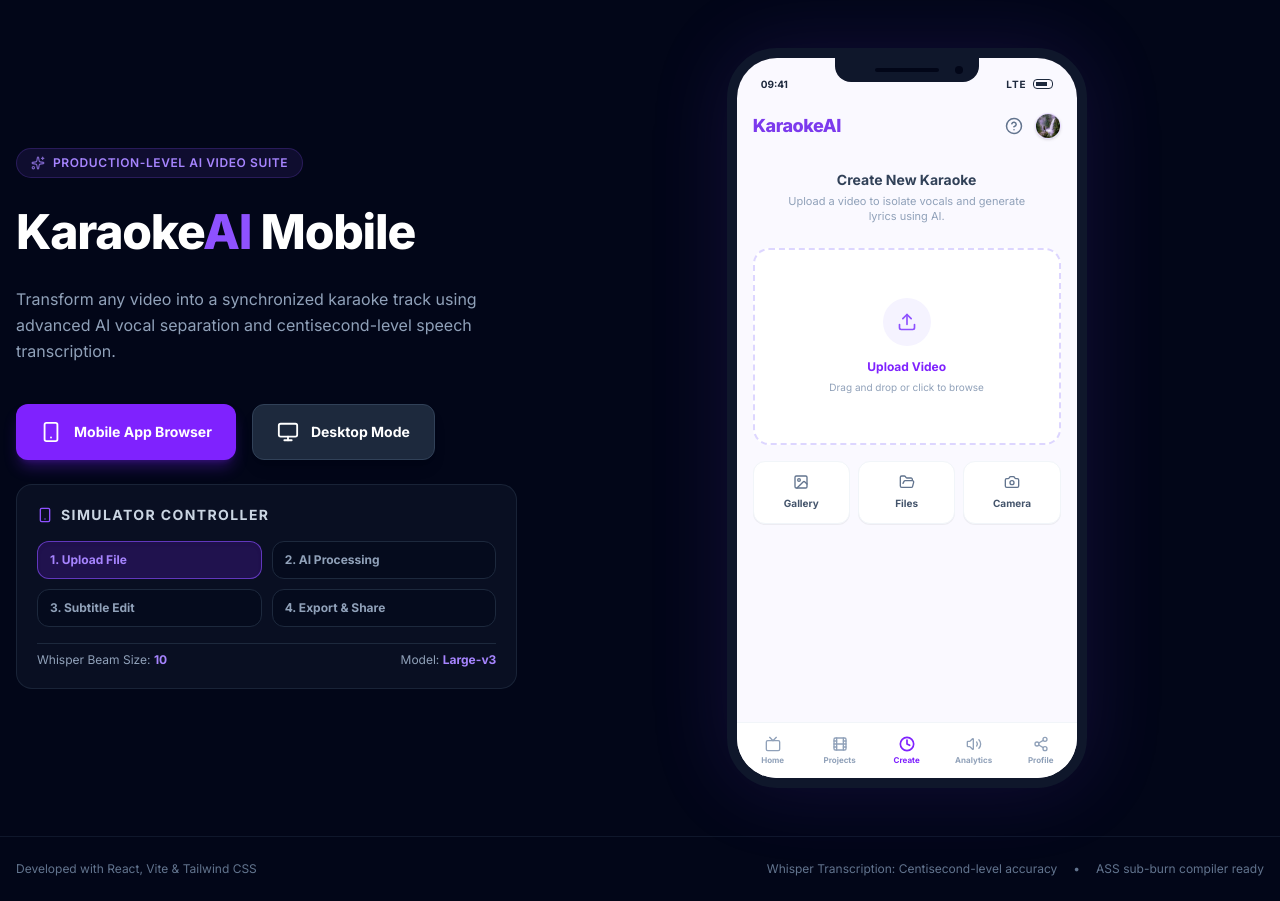
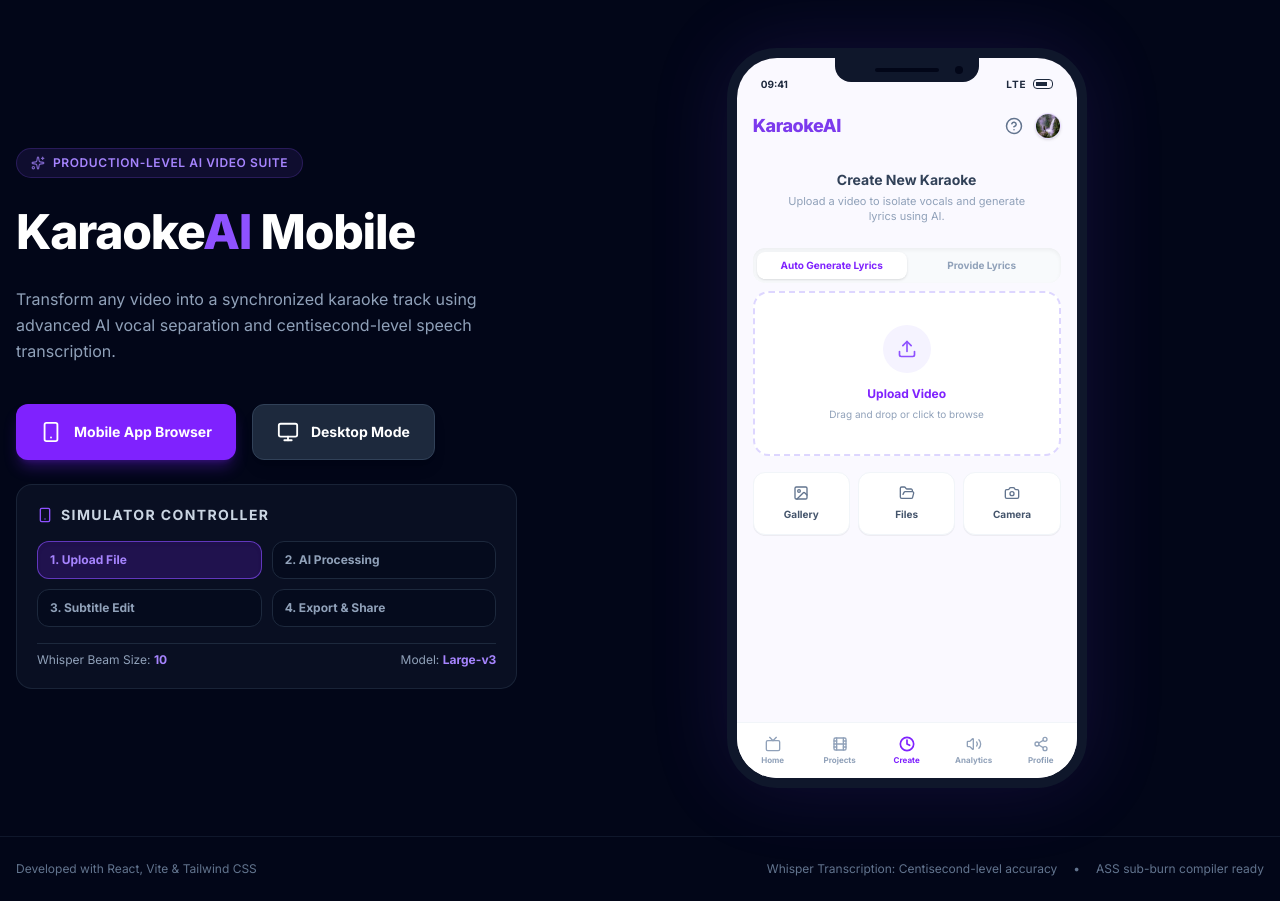
Before and after one commit to shanmuganathan457/karaoke-video-generator, a React (Vite) app: page / in a window 1280 px wide. Built offline with nearby package versions, Linux system fonts and the light colour scheme.

Commit message:
feat: custom lyrics mode, auto title from lyrics, remove Format toggle

```diff
--- a/src/App.tsx
+++ b/src/App.tsx
@@ -56,6 +56,8 @@
   const [selectedFile, setSelectedFile] = useState<string | null>(null);
   const [appMode, setAppMode] = useState<'landing' | 'mobile' | 'desktop'>('landing');
   const [uploadedVideoUrl, setUploadedVideoUrl] = useState<string | null>(null);
+  const [uploadMode, setUploadMode] = useState<'auto' | 'custom'>('auto');
+  const [customLyrics, setCustomLyrics] = useState('');
 
   const [jobId, setJobId] = useState<string | null>(null);
   const [segments, setSegments] = useState<any[]>([]);
@@ -145,6 +147,9 @@
         const formData = new FormData();
         formData.append("video", file);
         formData.append("romanize", "true");
+        if (uploadMode === 'custom' && customLyrics.trim() !== '') {
+          formData.append("custom_lyrics", customLyrics.trim());
+        }
 
         // Send to real Python backend!
         const response = await fetch(`${apiBaseUrl}/generate`, {
@@ -159,6 +164,22 @@
           const data = await response.json();
           setJobId(data.job_id);
           setSegments(data.segments);
+
+          // Set video title to first 3 words of generated lyrics
+          if (data.segments && data.segments.length > 0) {
+            let firstWords: string[] = [];
+            for (const seg of data.segments) {
+              if (seg.words) {
+                firstWords.push(...seg.words.map((w:any) => w.word));
+              } else if (seg.text) {
+                firstWords.push(...seg.text.split(' '));
+              }
+              if (firstWords.length >= 3) break;
+            }
+            if (firstWords.length > 0) {
+              setVideoTitle(firstWords.slice(0, 3).join(' '));
+            }
+          }
 
           // Fetch video as blob with ngrok header (video tag can't send custom headers)
           const videoResp = await fetch(apiBaseUrl + data.video_url, {
@@ -188,7 +209,6 @@
   const getFileSize = () => {
     // Rough estimate: Original ~same as input, HD adds ~40% for re-encoding
     const base = selectedQuality === 'HD' ? 58.4 : 42.8;
-    if (selectedFormat === 'MOV') return (base * 1.35).toFixed(1);
     return base.toFixed(1);
   };
 
@@ -384,6 +404,31 @@
                         </p>
                       </div>
 
+                      {/* Tab Switcher */}
+                      <div className="flex bg-slate-50 p-1 rounded-xl shadow-inner mb-2">
+                        <button
+                          onClick={() => setUploadMode('auto')}
+                          className={`flex-1 py-1.5 text-[10px] font-bold rounded-lg transition-colors ${uploadMode === 'auto' ? 'bg-white text-violet-600 shadow-sm' : 'text-slate-400 hover:text-slate-600'}`}
+                        >
+                          Auto Generate Lyrics
+                        </button>
+                        <button
+                          onClick={() => setUploadMode('custom')}
+                          className={`flex-1 py-1.5 text-[10px] font-bold rounded-lg transition-colors ${uploadMode === 'custom' ? 'bg-white text-violet-600 shadow-sm' : 'text-slate-400 hover:text-slate-600'}`}
+                        >
+                          Provide Lyrics
+                        </button>
+                      </div>
+
+                      {uploadMode === 'custom' && (
+                        <textarea
+                          value={customLyrics}
+                          onChange={(e) => setCustomLyrics(e.target.value)}
+                          placeholder="Paste your lyrics here to align perfectly with the audio..."
+                          className="w-full h-24 p-3 text-xs bg-slate-50 border border-slate-200 rounded-xl focus:outline-none focus:ring-2 focus:ring-violet-500 focus:border-transparent resize-none text-slate-700 placeholder-slate-400 mb-2"
+                        />
+                      )}
+
                       {/* Drag and Drop Card */}
                       <input
                         type="file"
@@ -404,7 +449,7 @@
                           if (inputEl) inputEl.click();
                           else handleUploadClick('custom_video.mp4');
                         }}
-                        className="w-full border-2 border-dashed border-violet-200 bg-white hover:border-violet-400 rounded-2xl py-12 px-6 flex flex-col items-center justify-center gap-3 transition-colors group cursor-pointer"
+                        className="w-full border-2 border-dashed border-violet-200 bg-white hover:border-violet-400 rounded-2xl py-8 px-6 flex flex-col items-center justify-center gap-3 transition-colors group cursor-pointer"
                       >
                         <div className="w-12 h-12 rounded-full bg-violet-50 flex items-center justify-center text-violet-500 group-hover:scale-105 transition-transform">
                           <Upload size={20} />
@@ -416,7 +461,8 @@
                       </button>
 
                       {/* Source Choices */}
-                      <div className="grid grid-cols-3 gap-2">
+                      {uploadMode === 'auto' && (
+                        <div className="grid grid-cols-3 gap-2 mt-4">
                           {[
                             { name: "Gallery", icon: ImageIcon, file: "gallery_shot_03.mp4" },
                             { name: "Files", icon: FolderOpen, file: "mysong2.mp4" },
@@ -425,13 +471,14 @@
                             <button
                               key={src.name}
                               onClick={() => handleUploadClick(src.file)}
-                            className="bg-white border border-slate-100 rounded-xl p-3 flex flex-col items-center justify-center gap-1.5 hover:bg-slate-50 transition-colors shadow-2xs"
+                              className="bg-white border border-slate-100 rounded-xl p-3 flex flex-col items-center justify-center gap-1.5 hover:bg-slate-50 transition-colors shadow-2xs cursor-pointer"
                             >
                               <src.icon size={16} className="text-slate-500" />
                               <span className="text-[10px] font-bold text-slate-600">{src.name}</span>
                             </button>
                           ))}
                         </div>
+                      )}
                     </div>
                   </motion.div>
                 )}
@@ -769,30 +816,11 @@
                               )}
                             </div>
 
-                            <div className="grid grid-cols-12 gap-3 pt-1 items-center">
-                              <div className="col-span-7 space-y-1.5">
-                                <span className="text-[9px] font-bold text-slate-400 uppercase tracking-widest block">Format</span>
-                                <div className="flex gap-1.5">
-                                  {(['MP4', 'MOV'] as const).map((f) => (
-                                    <button
-                                      key={f}
-                                      onClick={() => setSelectedFormat(f)}
-                                      className={`px-3 py-1 text-[10px] font-bold rounded-lg transition-colors ${
-                                        selectedFormat === f
-                                        ? 'bg-violet-600 text-white'
-                                        : 'bg-slate-50 text-slate-500 hover:bg-slate-100'
-                                      }`}
-                                    >
-                                      {f}
-                                    </button>
-                                  ))}
-                                </div>
-                              </div>
-
+                            <div className="grid grid-cols-1 gap-3 pt-1">
                               {/* File size output */}
-                              <div className="col-span-5 bg-slate-50 rounded-xl p-2 text-center border border-slate-100">
-                                <span className="text-[12px] font-black text-slate-800 block leading-tight">{getFileSize()} MB</span>
-                                <span className="text-[8px] text-slate-400 block font-semibold uppercase">Est. Size</span>
+                              <div className="bg-slate-50 rounded-xl p-2 text-center border border-slate-100 flex items-center justify-between px-4">
+                                <span className="text-[10px] text-slate-400 font-semibold uppercase">Estimated Final Size</span>
+                                <span className="text-[12px] font-black text-violet-600 leading-tight">{getFileSize()} MB</span>
                               </div>
                             </div>
                           </div>
```
Lines whose indentation alone changed are shown as unchanged.
